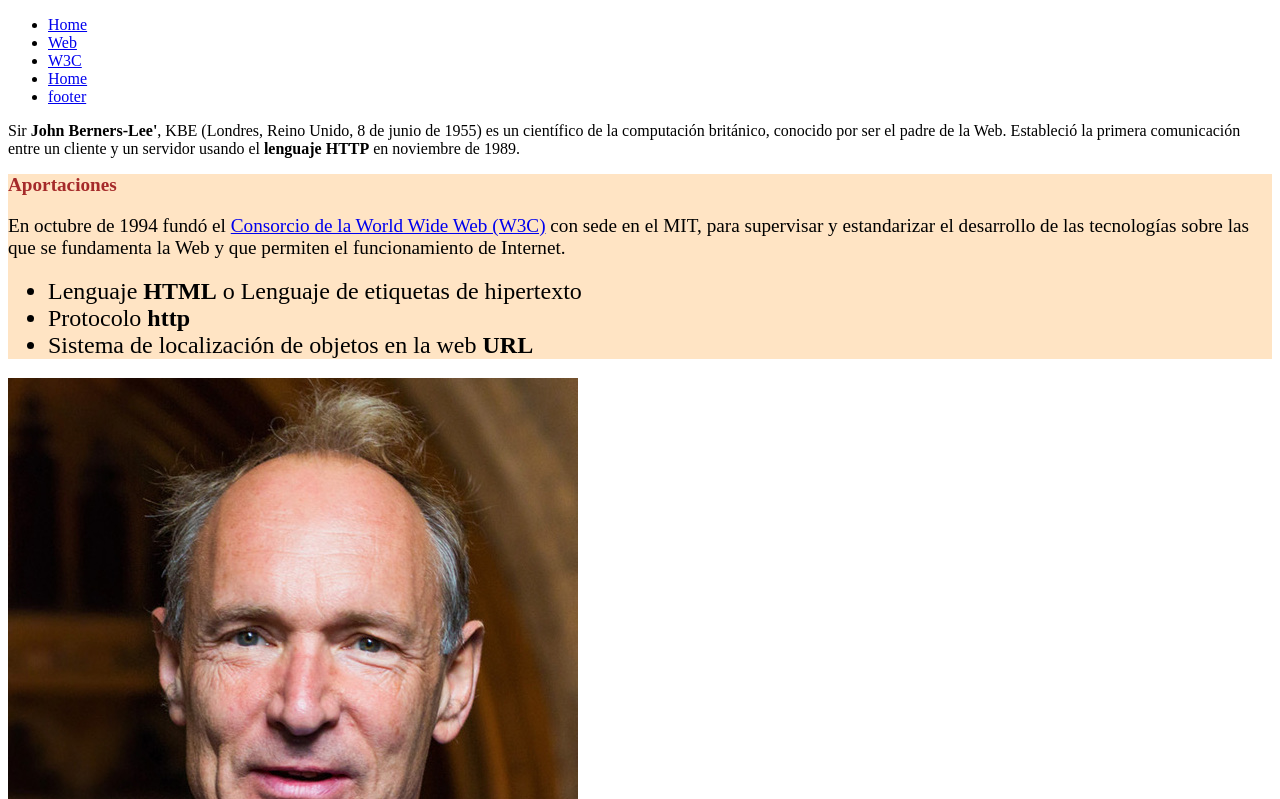
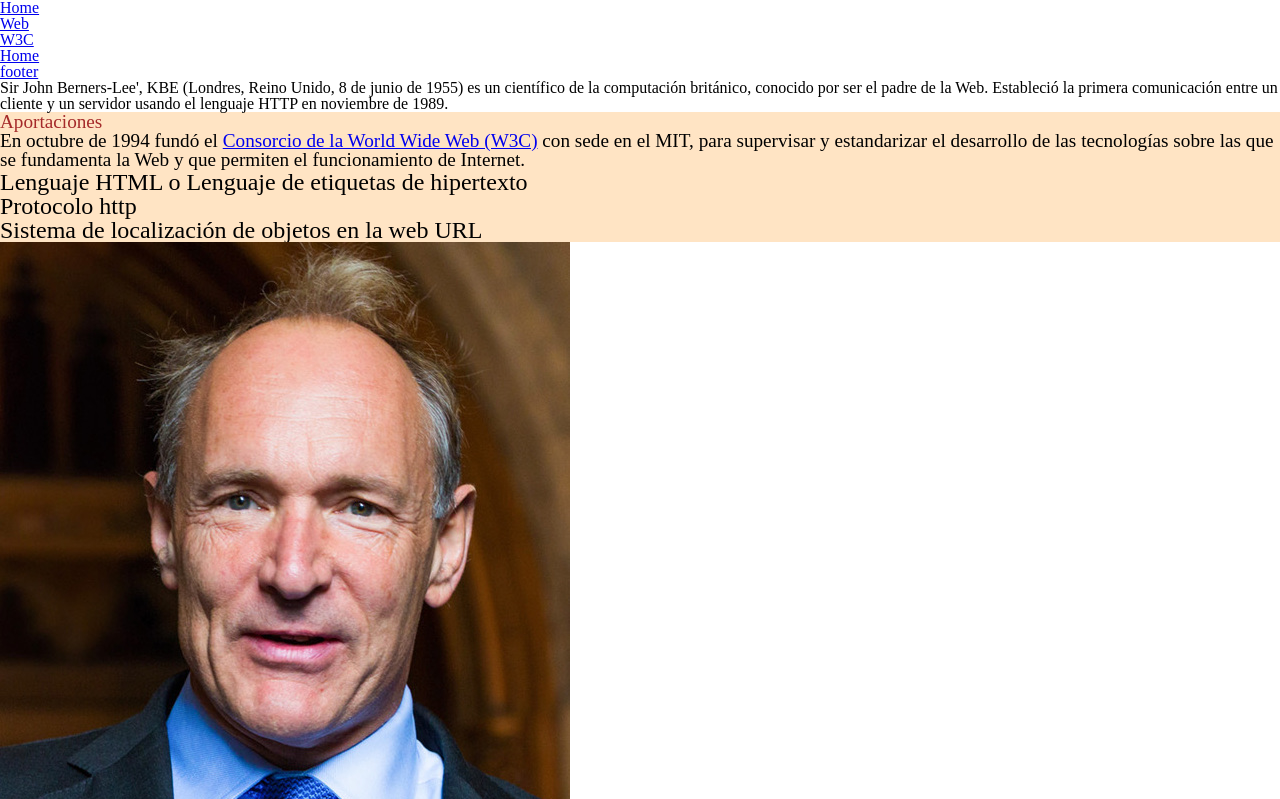
Before and after one commit to amadboc/paginas_web, a plain HTML site: page 03_Bio_secciones/index.html in a window 1280 px wide. Shown: the part 64-863 px from the top of the page. Drawn offline with Linux system fonts and the light colour scheme.

Commit message:
reseteo de estilos

```diff
--- /dev/null
+++ b/03_Bio_secciones/CSS/reset.css
@@ -0,0 +1,48 @@
+/* http://meyerweb.com/eric/tools/css/reset/
+   v2.0 | 20110126
+   License: none (public domain)
+*/
+
+html, body, div, span, applet, object, iframe,
+h1, h2, h3, h4, h5, h6, p, blockquote, pre,
+a, abbr, acronym, address, big, cite, code,
+del, dfn, em, img, ins, kbd, q, s, samp,
+small, strike, strong, sub, sup, tt, var,
+b, u, i, center,
+dl, dt, dd, ol, ul, li,
+fieldset, form, label, legend,
+table, caption, tbody, tfoot, thead, tr, th, td,
+article, aside, canvas, details, embed,
+figure, figcaption, footer, header, hgroup,
+menu, nav, output, ruby, section, summary,
+time, mark, audio, video {
+	margin: 0;
+	padding: 0;
+	border: 0;
+	font-size: 100%;
+	font: inherit;
+	vertical-align: baseline;
+}
+/* HTML5 display-role reset for older browsers */
+article, aside, details, figcaption, figure,
+footer, header, hgroup, menu, nav, section {
+	display: block;
+}
+body {
+	line-height: 1;
+}
+ol, ul {
+	list-style: none;
+}
+blockquote, q {
+	quotes: none;
+}
+blockquote:before, blockquote:after,
+q:before, q:after {
+	content: '';
+	content: none;
+}
+table {
+	border-collapse: collapse;
+	border-spacing: 0;
+}
--- a/03_Bio_secciones/CSS/style.css
+++ b/03_Bio_secciones/CSS/style.css
@@ -1,7 +1,17 @@
+/*Estilos básicos*/
+h1 {
+    font-size: 2rem;
+    margin-top: 1rem;
+    margin-bottom: 1rem;
+}
+
+nav ul {
+    list-style: none;
+}
+
 /*div {
     background-colour: bisque
 }*/
-
 
 .articulo {
     background-color: bisque;
--- a/03_Bio_secciones/index.html
+++ b/03_Bio_secciones/index.html
@@ -9,7 +9,8 @@
     <meta http-equiv="X-UA-Compatible" content="ie=edge">
     <meta name="description" content="Breve biografía de Tim Berner-Lee, el creador de la Web">
     <title>Tim Berners-Lee</title>
-<link rel="stylesheet" href="./CSS/style.css"></link>
+    <link rel="stylesheet" href="./CSS/reset.css"></link>
+    <link rel="stylesheet" href="./CSS/style.css"></link>
 
 </head>
 
```
